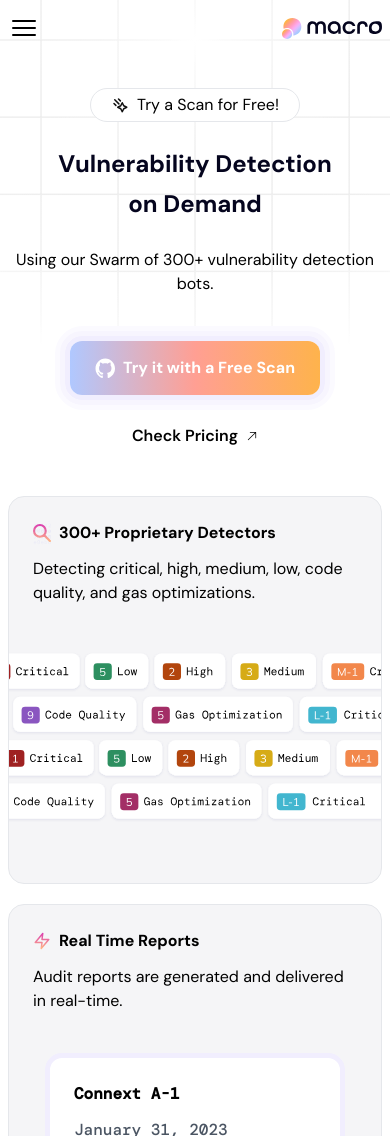
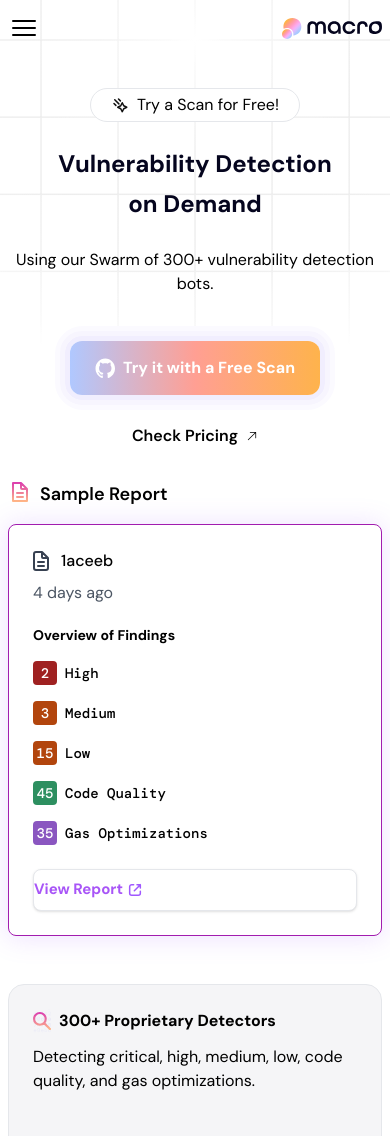
Before and after one commit to snowball-tools/website-example, a Next.js app: page /bots in a window 390 px wide. Shown: the top 1136 px of the page. Built offline with nearby package versions, Linux system fonts and the light colour scheme; a web font is replaced by a local one.

Commit message:
Add sample report

```diff
--- a/src/components/Hero/HeroBots.tsx
+++ b/src/components/Hero/HeroBots.tsx
@@ -38,6 +38,180 @@ const HeroBots = () => {
           <ArrowUpRightIcon className="w-3 h-3" />
         </Link>
       </div>
+
+      <div className="px-2">
+        <div className="mt-8 max-w-xl w-full mx-auto">
+          <h2 className="flex gap-2 font-semibold text-lg">
+            <svg
+              xmlns="http://www.w3.org/2000/svg"
+              width="24"
+              height="24"
+              viewBox="0 0 24 24"
+              fill="none"
+            >
+              <path
+                d="M13 3H5V21H19V9M13 3L19 9M13 3V8C13 8.55228 13.4477 9 14 9H19M9 13H15M9 17H15"
+                stroke="url(#paint0_linear_936_918)"
+                stroke-width="2"
+                stroke-linecap="round"
+                stroke-linejoin="round"
+              />
+              <defs>
+                <linearGradient
+                  id="paint0_linear_936_918"
+                  x1="12"
+                  y1="3"
+                  x2="12"
+                  y2="21"
+                  gradientUnits="userSpaceOnUse"
+                >
+                  <stop stop-color="#DC41AE" />
+                  <stop offset="1" stop-color="#FFB487" />
+                </linearGradient>
+              </defs>
+            </svg>
+            Sample Report
+          </h2>
+
+          <article
+            className="mt-4 p-6 flex flex-col gap-2 bg-white rounded-lg border border-fuchsia-700 group sm:flex-row sm:justify-between lg:items-end"
+            style={{
+              boxShadow: '0px 1px 26px 2px rgba(160, 88, 255, 0.17)',
+            }}
+          >
+            <header className="mb-3 flex flex-col items-start sm:w-1/2">
+              <h1 className="mb-2 flex items-center gap-2 sm:flex-col sm:items-start">
+                <svg
+                  xmlns="http://www.w3.org/2000/svg"
+                  viewBox="0 0 24 24"
+                  fill="none"
+                  className="h-6 -ml-1 text-gray-700"
+                >
+                  <path
+                    d="M13 3H7C5.89543 3 5 3.89543 5 5V19C5 20.1046 5.89543 21 7 21H17C18.1046 21 19 20.1046 19 19V9M13 3L19 9M13 3V8C13 8.55228 13.4477 9 14 9H19M9 13H15M9 17H15"
+                    stroke="currentColor"
+                    stroke-width="2"
+                    stroke-linecap="round"
+                    stroke-linejoin="round"
+                  ></path>
+                </svg>
+                <a
+                  href="https://github.com/gilbert/farcastercontracts/commit/1aceebe916de446f69b98ba1745a42f071785730"
+                  target="_blank"
+                  className="font-medium leading-6"
+                >
+                  1aceeb
+                </a>
+              </h1>
+              <time dateTime="2023-11-10T04:13:05.467Z" className="text-gray-600">
+                4 days ago
+              </time>
+            </header>
+            <section className="flex flex-col sm:w-1/2">
+              <h2 className="mb-2 text-sm font-bold">Overview of Findings</h2>
+              <div className="lg:relative lg:overflow-hidden">
+                <ul className="mb-4 font-mono text-sm sm:text-xs sm:grid sm:grid-rows-3 sm:grid-flow-col lg:mb-0">
+                  <li className="flex w-full items-center h-10 gap-2">
+                    <p
+                      className="font-mulish inline-block py-0.5 rounded text-white w-6 text-center"
+                      style={{ backgroundColor: 'rgb(159, 33, 33)' }}
+                    >
+                      2
+                    </p>
+                    <span className="font-light">High</span>
+                  </li>
+                  <li className="flex w-full items-center h-10 gap-2">
+                    <p
+                      className="font-mulish inline-block py-0.5 rounded text-white w-6 text-center"
+                      style={{ backgroundColor: 'rgb(178, 69, 13)' }}
+                    >
+                      3
+                    </p>
+                    <span className="font-light">Medium</span>
+                  </li>
+                  <li className="flex w-full items-center h-10 gap-2">
+                    <p
+                      className="font-mulish inline-block py-0.5 rounded text-white w-6 text-center"
+                      style={{ backgroundColor: 'rgb(178, 69, 13)' }}
+                    >
+                      15
+                    </p>
+                    <span className="font-light">Low</span>
+                  </li>
+                  <li className="flex w-full items-center h-10 gap-2">
+                    <p
+                      className="font-mulish inline-block py-0.5 rounded text-white w-6 text-center"
+                      style={{ backgroundColor: 'rgb(45, 143, 96)' }}
+                    >
+                      45
+                    </p>
+                    <span className="font-light">Code Quality</span>
+                  </li>
+                  <li className="flex w-full items-center h-10 gap-2">
+                    <p
+                      className="font-mulish inline-block py-0.5 rounded text-white w-6 text-center"
+                      style={{ backgroundColor: 'rgb(138, 86, 192)' }}
+                    >
+                      35
+                    </p>
+                    <span className="font-light">Gas Optimizations</span>
+                  </li>
+                </ul>
+                <div
+                  className="items-end hidden opacity-0 transition-all duration-700 -translate-y-8 ease-in-out absolute inset-y-0 inset-x-0 group-hover:translate-y-0 group-hover:opacity-100 lg:flex lg:items-end lg:justify-end"
+                  style={{
+                    background:
+                      'linear-gradient(rgba(255, 255, 255, 0.9), rgba(255, 255, 255, 0.8) 70%, rgba(255, 255, 255, 0) 100%)',
+                  }}
+                >
+                  <a
+                    href="https://swarm.0xmacro.com/reports/117938d1-a505-4f28-bf0e-9a8c5e2ce2bb"
+                    className="flex gap-1 inline-block py-3 px-5 font-sans font-bold text-[15px] leading-[14px] text-center text-purple-500 bg-white rounded-lg border border-gray-200 shadow"
+                  >
+                    View Report
+                    <svg
+                      xmlns="http://www.w3.org/2000/svg"
+                      width="16"
+                      height="16"
+                      viewBox="0 0 16 16"
+                      fill="none"
+                    >
+                      <path
+                        d="M6.66666 2.6665H4.66666C3.56209 2.6665 2.66666 3.56194 2.66666 4.66651V11.3332C2.66666 12.4377 3.5621 13.3332 4.66667 13.3332H11.3333C12.4379 13.3332 13.3333 12.4377 13.3333 11.3332V9.33317M7.33333 8.6665L13.3333 2.6665M13.3333 2.6665V5.99984M13.3333 2.6665H10"
+                        stroke="#A058FF"
+                        stroke-width="1.5"
+                        stroke-linecap="round"
+                        stroke-linejoin="round"
+                      />
+                    </svg>
+                  </a>
+                </div>
+              </div>
+              <a
+                href="https://swarm.0xmacro.com/reports/117938d1-a505-4f28-bf0e-9a8c5e2ce2bb"
+                className="flex gap-1 block py-3 font-sans font-bold text-[15px] leading-[14px] text-center text-purple-500 bg-white rounded-lg border border-gray-200 shadow lg:hidden"
+              >
+                View Report
+                <svg
+                  xmlns="http://www.w3.org/2000/svg"
+                  width="16"
+                  height="16"
+                  viewBox="0 0 16 16"
+                  fill="none"
+                >
+                  <path
+                    d="M6.66666 2.6665H4.66666C3.56209 2.6665 2.66666 3.56194 2.66666 4.66651V11.3332C2.66666 12.4377 3.5621 13.3332 4.66667 13.3332H11.3333C12.4379 13.3332 13.3333 12.4377 13.3333 11.3332V9.33317M7.33333 8.6665L13.3333 2.6665M13.3333 2.6665V5.99984M13.3333 2.6665H10"
+                    stroke="#A058FF"
+                    stroke-width="1.5"
+                    stroke-linecap="round"
+                    stroke-linejoin="round"
+                  />
+                </svg>
+              </a>
+            </section>
+          </article>
+        </div>
+      </div>
     </div>
   )
 }
```
